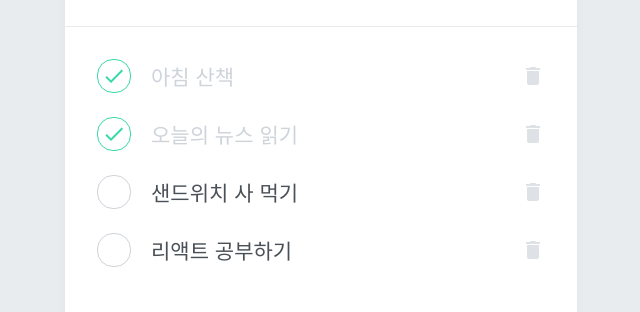
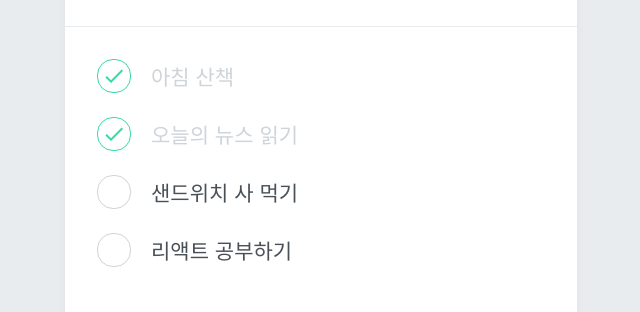
Before and after one commit to kyukong/react-to-do, a React (Create React App) app in the folder todo/: page / in a window 1280 px wide. Shown: the part 228-540 px from the top of the page, without its empty margins (319-959 px from the left). Built offline with nearby package versions, Linux system fonts and the light colour scheme.

Commit message:
feat: 리스트 hover 시 삭제 아이콘 생성

```diff
--- a/todo/src/components/TodoItem.js
+++ b/todo/src/components/TodoItem.js
@@ -2,7 +2,7 @@ import styled, {css} from "styled-components";
 import {MdDelete, MdDone} from "react-icons/md";
 
 const Remove = styled.div`
-  display: flex;
+  display: none;
   align-items: center;
   justify-content: center;
   color: #dee2e6;
@@ -19,7 +19,11 @@ const TodoItemBlock = styled.div`
   align-items: center;
   padding-top: 12px;
   padding-bottom: 12px;
-  // todo: hover 했을 때 쓰레기통 아이콘이 나타나기
+  &:hover {
+    ${Remove} {
+      display: initial;
+    }
+  }
 `;
 
 const CheckCircle = styled.div`
```
